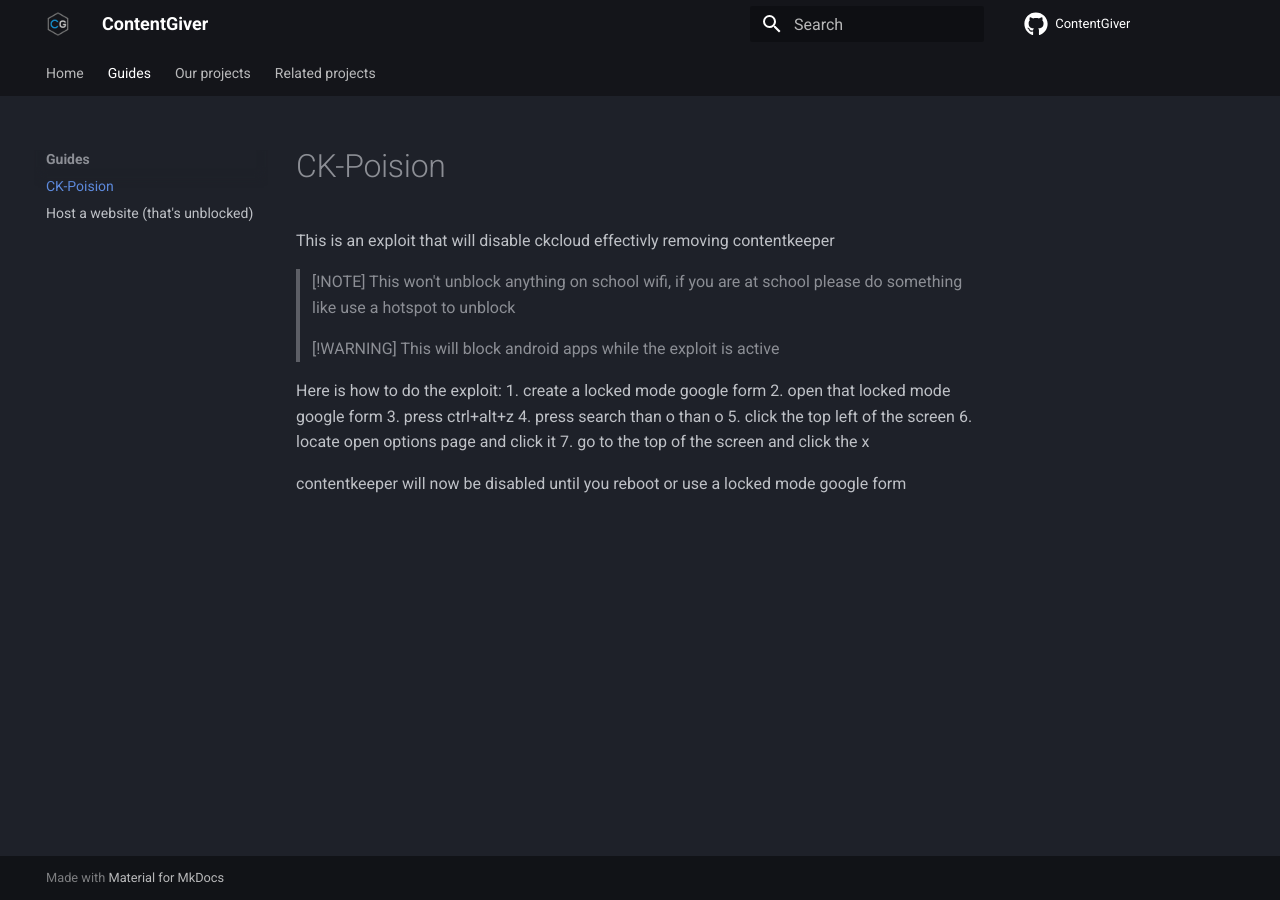
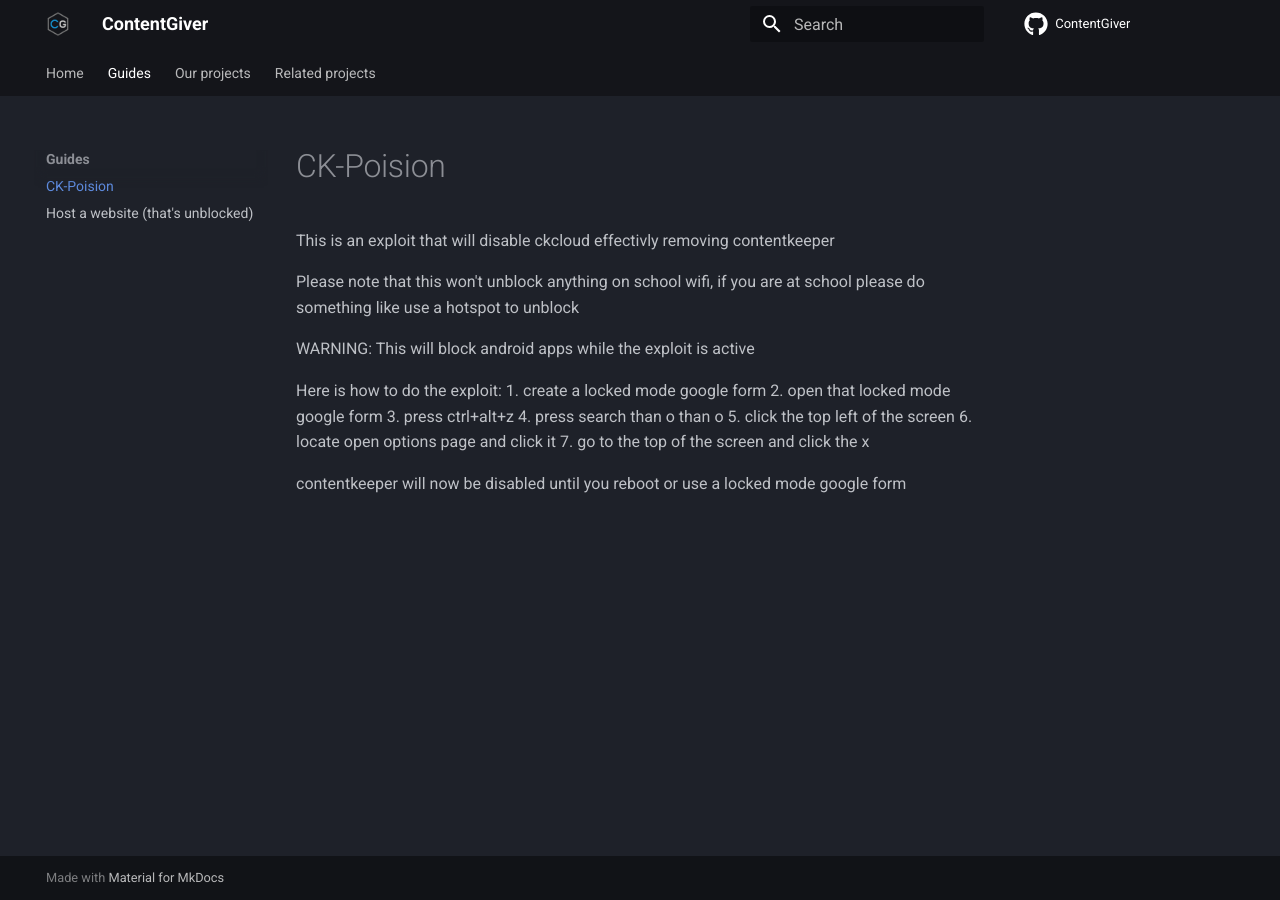
Before and after one commit to Contentgiver/ContentGiver.github.io, an MkDocs documentation site: the page built from docs/guides/ck-poision.md, in a window 1280 px wide. Built offline with MkDocs 1.6.1 and Material for MkDocs 9.7.7, drawn with Linux system fonts in a browser that asks for light colours.

Commit message:
Update ck-poision.md

```diff
--- a/docs/guides/ck-poision.md
+++ b/docs/guides/ck-poision.md
@@ -1,10 +1,9 @@
 # CK-Poision
 This is an exploit that will disable ckcloud effectivly removing contentkeeper
-> [!NOTE]
-> This won't unblock anything on school wifi, if you are at school please do something like use a hotspot to unblock
 
-> [!WARNING]
-> This will block android apps while the exploit is active
+Please note that this won't unblock anything on school wifi, if you are at school please do something like use a hotspot to unblock
+
+WARNING: This will block android apps while the exploit is active
 
 Here is how to do the exploit:
 1. create a locked mode google form
```
